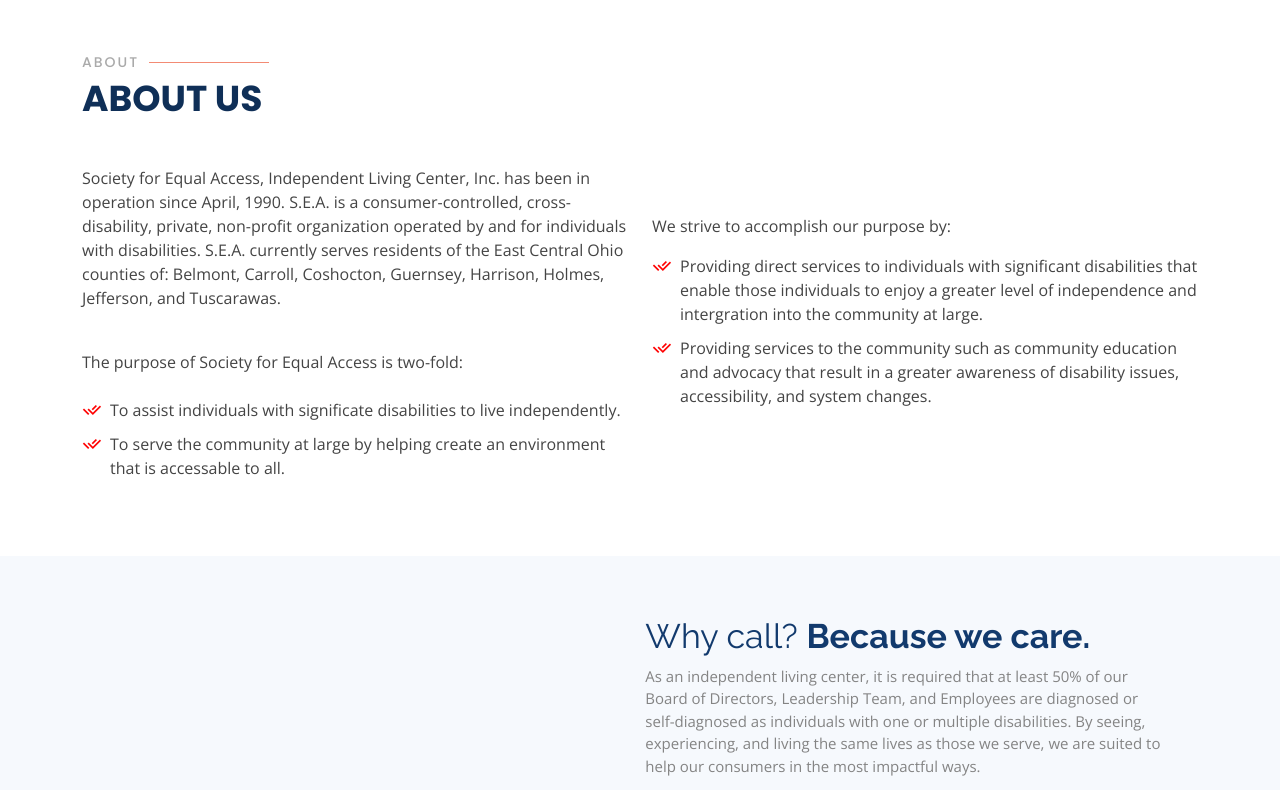
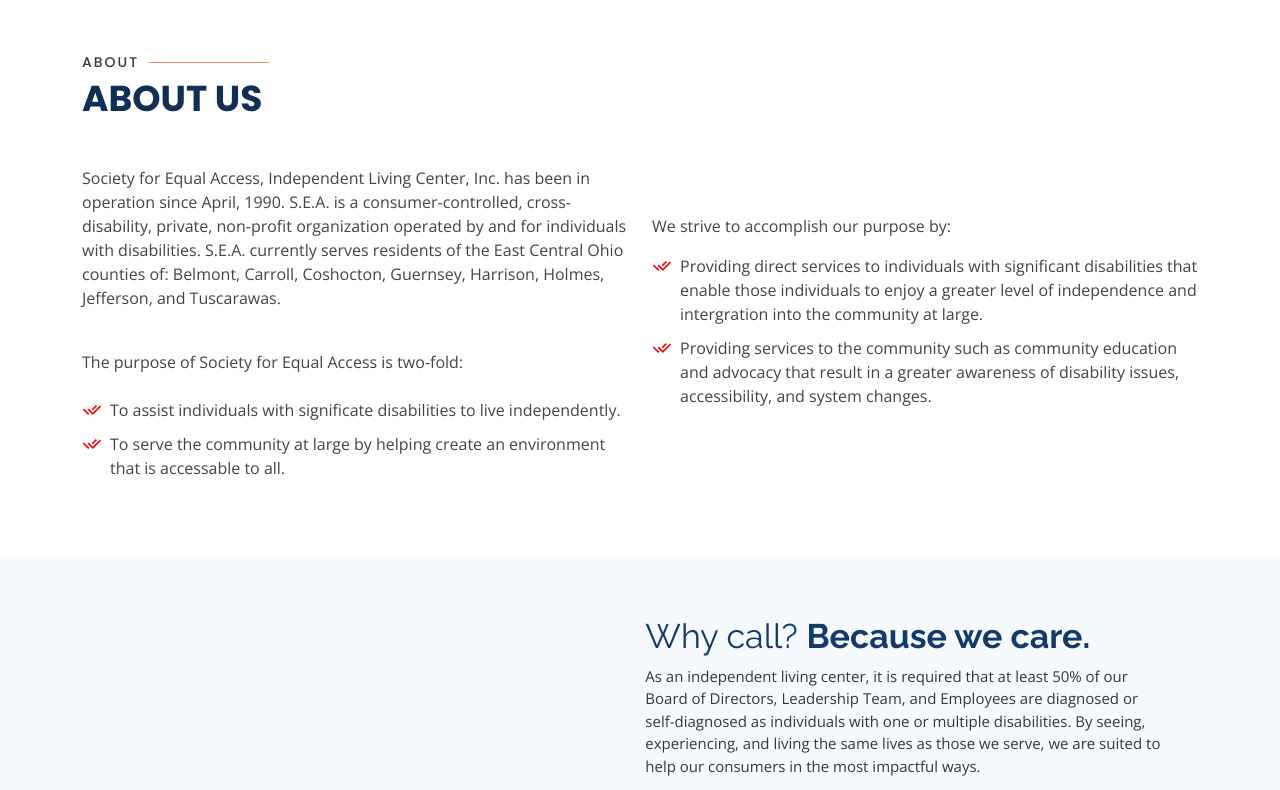
Before and after one commit to jaydonley/S_E_A, a plain HTML site: page index.html in a window 1280 px wide. Shown: the part 802-1592 px from the top of the page. Drawn offline with nearby package versions, Linux system fonts and the light colour scheme.

Commit message:
textColorEdits

```diff
--- a/assets/css/style.css
+++ b/assets/css/style.css
@@ -518,7 +518,7 @@ section {
   margin: 0 0 5px 0;
   letter-spacing: 2px;
   text-transform: uppercase;
-  color: #aaaaaa;
+  color: #373737;
   font-family: "Poppins", sans-serif;
 }
 
@@ -674,7 +674,7 @@ section {
 
 .why-us .content p {
   font-size: 15px;
-  color: #848484;
+  color: #373737;
 }
 
 .why-us .video-box {
--- a/index.html
+++ b/index.html
@@ -497,7 +497,7 @@ to access their homes. United Way funds the project while S.E.A works with local
           <h3><strong>The Kids on the Block <br></strong></h3>
           <h6>Disability Sensitivity and Anti-Bullying Awareness</h6>
           <p><br>
-            Kids on the Block teaches Disability Sensitivity and Anti-Bullying Skills to students. All too often, children with disabilities have difficulty socially connecting with their peers. Kids on the Block performances highlighting Disability Awareness help to breakdown peers sense of confusion, misunderstanding, and stereotypes that may place a barrier between social acceptance and friendship. The KOB program is for students grades preschool thru 5th grade. <br>Our 'Kids' explain to children that everyone has differences, but those differences make us each unique. Call Society for Equal Access at 330-343-9292 to set up your Kids on the Block Puppet Performance. All presentations and performances are free of charge.
+            "The Kids on the Block" presentations teaches Disability Sensitivity and Anti-Bullying Skills to students. All too often, children with disabilities have difficulty socially connecting with their peers. Kids on the Block performances highlighting Disability Awareness help to breakdown peers sense of confusion, misunderstanding, and stereotypes that may place a barrier between social acceptance and friendship. The KOB program is for students grades preschool thru 5th grade. <br>Our 'Kids' explain to children that everyone has differences, but those differences make us each unique. Call Society for Equal Access at 330-343-9292 to set up your Kids on the Block Puppet Performance. All presentations and performances are free of charge.
           </p>
         </div>
       </div>
```
